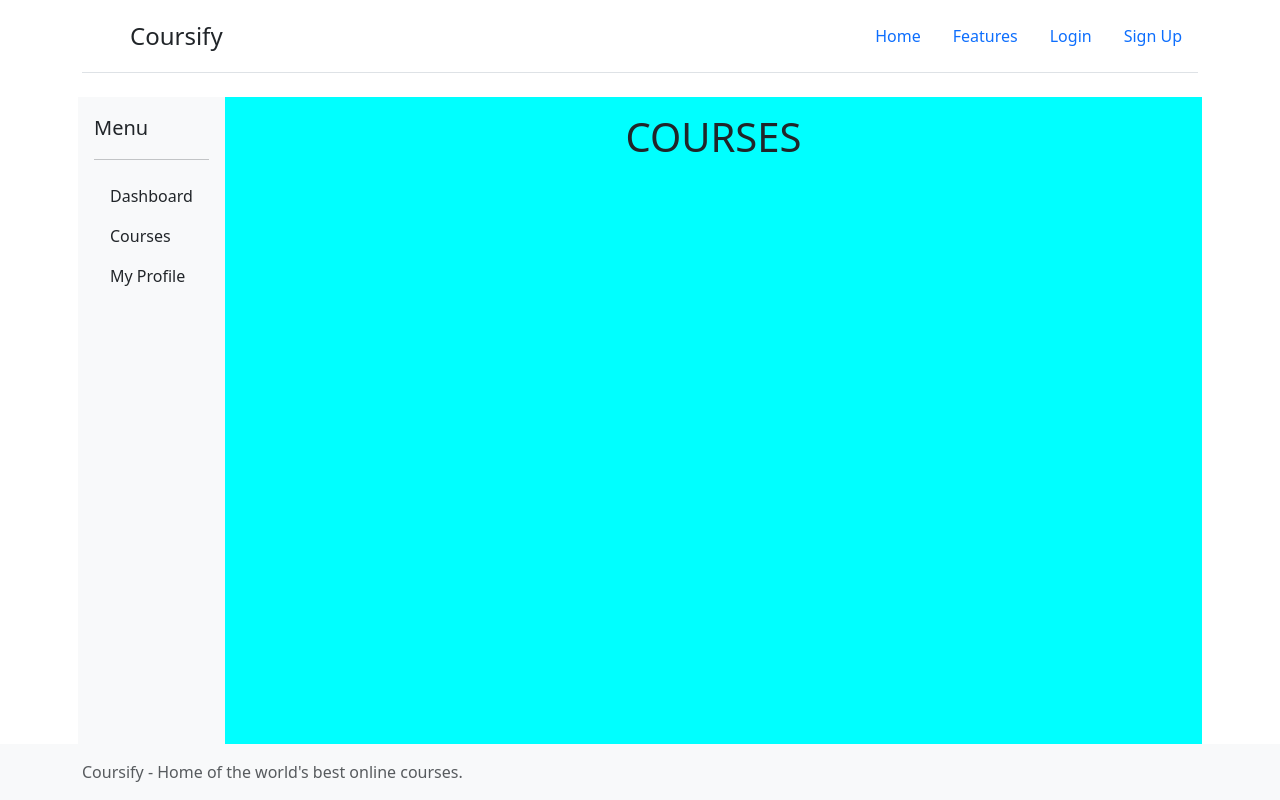
After one commit to bernardoosthuizen/uol-awd-final, a Django app: page /courses/ in a window 1280 px wide. The commit adds this page. Run offline with Django 5.2, Linux system fonts and the light colour scheme; some libraries are stand-ins or nearby versions.

Commit message:
dashboard layout complete

```diff
--- a/eLearningApp/templates/components/base.html
+++ b/eLearningApp/templates/components/base.html
@@ -10,10 +10,10 @@
     {% bootstrap_javascript %}
 </head>
 
-<body style="margin: 0; padding: 0;">
-    <div class="container-fluid">
+<body style="margin: 0; padding: 0;" class="d-flex flex-column min-vh-100">
+    <div class="container-fluid flex-grow-1 d-flex flex-column">
         {% include 'components/navigation.html' %}
-        <div class="d-flex flex-column container-lg px-2 py-5">
+        <div class="d-flex flex-column container-lg px-2 flex-grow-1">
         {% block content %} {% endblock %}
         </div>
     </div>
--- /dev/null
+++ b/eLearningApp/templates/components/dashboard_layout.html
@@ -0,0 +1,32 @@
+{% extends "components/base.html" %}
+{% load bootstrap5 %}
+
+{% block content %}
+<div class="d-flex flex-grow-1">
+<div class="d-flex flex-column flex-shrink-0 p-3 bg-light" style="width: fit-content;">
+        <span class="fs-5">Menu</span>
+    <hr>
+    <ul class="nav nav-pills flex-column mb-auto">
+        <li>
+            <a href="/dashboard" class="nav-link link-dark">
+                Dashboard
+            </a>
+        </li>
+        <li>
+            <a href="/courses" class="nav-link link-dark">
+                Courses
+            </a>
+        </li>
+        <li>
+            <a href="/profile" class="nav-link link-dark">
+                My Profile
+            </a>
+        </li>
+    </ul>
+</div>
+<!-- Main Content -->
+<div class="flex-grow-1 p-3" style="background-color: aqua;">
+    {% block main_content %}{% endblock %}
+</div>
+</div>
+{% endblock content %}
--- /dev/null
+++ b/eLearningApp/templates/courses.html
@@ -0,0 +1,8 @@
+{% extends "components/dashboard_layout.html" %}
+{% load bootstrap5 %}
+
+{% block main_content %}
+<div class="d-flex w-100 justify-content-center align-items-center">
+   <h1>COURSES</h1>
+</div>
+{% endblock main_content %}
--- a/eLearningApp/urls.py
+++ b/eLearningApp/urls.py
@@ -7,4 +7,7 @@ urlpatterns = [
     path("features/", views.features, name="features"),
     path("login/", views.login, name="login"),
     path("enrol/", views.enrol, name="enrol"),
+    path("dashboard/", views.dashboard, name="dashboard"),
+    path("courses/", views.courses, name="courses"),
+    path("profile/", views.profile, name="profile"),
 ]
--- a/eLearningApp/views.py
+++ b/eLearningApp/views.py
@@ -25,3 +25,21 @@ def enrol(request):
         "pageTitle": "Enrol",
     }
     return render(request, "enrol.html", context)
+
+def dashboard(request):
+    context = {
+        "pageTitle": "Dashboard",
+    }
+    return render(request, "dashboard.html", context)
+
+def courses(request):
+    context = {
+        "pageTitle": "Courses",
+    }
+    return render(request, "courses.html", context)
+
+def profile(request):
+    context = {
+        "pageTitle": "Profile",
+    }
+    return render(request, "profile.html", context)
```
Also changed, not shown: eLearningApp/templates/dashboard.html (added, +8 -0 lines), eLearningApp/templates/profile.html (added, +8 -0 lines).
